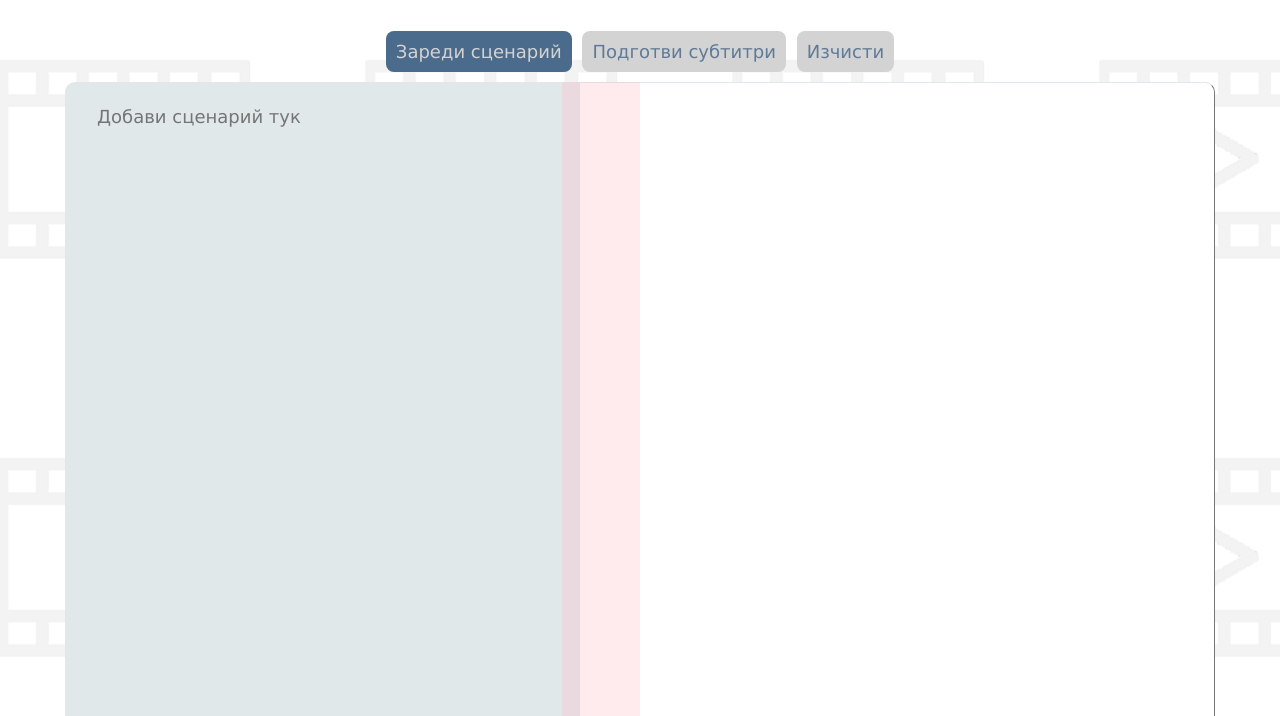
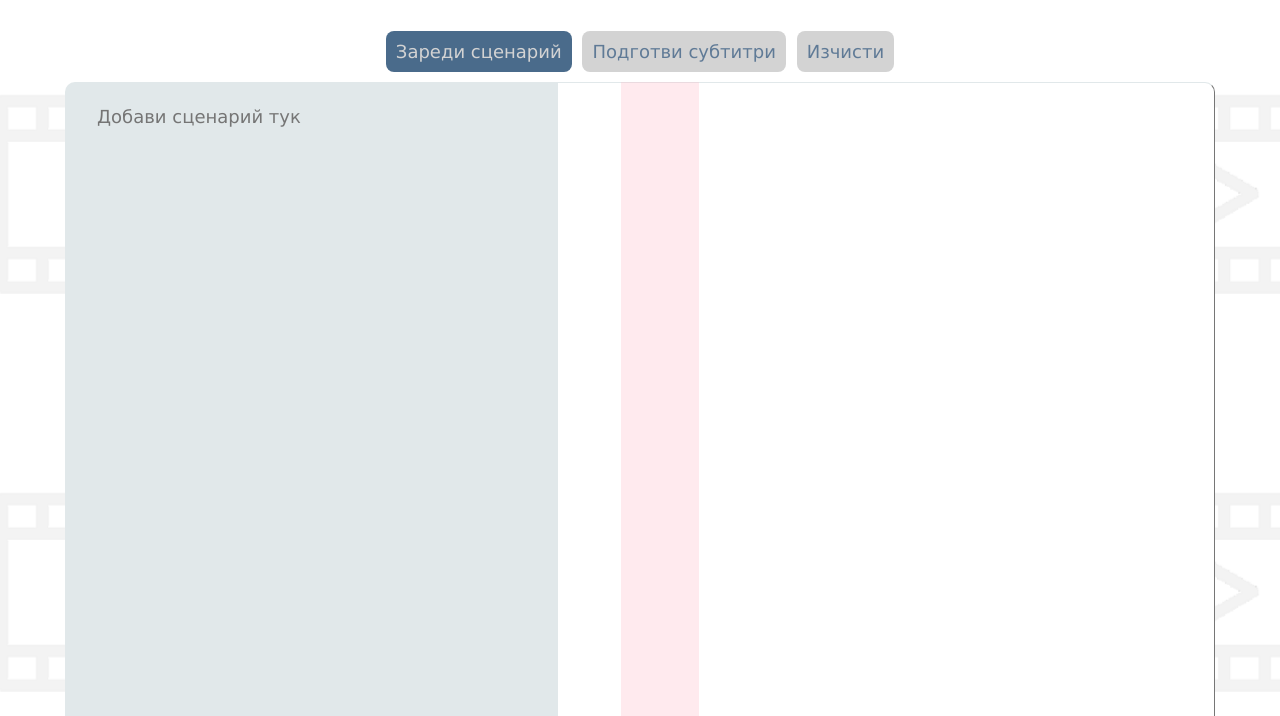
Before and after one commit to DBeneva/bulgarian-subtitles, a plain HTML site: page client/index.html in a window 1280 px wide. Shown: the part 84-800 px from the top of the page. Drawn offline with Linux system fonts and the light colour scheme.

Commit message:
Updated styling

```diff
--- a/client/style.css
+++ b/client/style.css
@@ -10,7 +10,7 @@ body {
     justify-content: center;
     align-items: center;
     background-image: url('./images.png');
-    background-position: 40% 59%;
+    background-position: 40% 63%;
 }
 
 /* Heading */
@@ -20,7 +20,7 @@ h1 {
 
 /* Textarea where subtitles are edited */
 .subtitle-editor {
-    background-image: linear-gradient(to right, rgba(225, 232, 234, 1) 43.3%, rgba(225, 232, 234, 0) 43.3%);
+    background-image: linear-gradient(to right, rgba(225, 232, 234, 1) 41.4%, rgba(225, 232, 234, 0) 41.4%);
     white-space: nowrap;
     overflow-x: hidden;
     border-radius: 10px;
@@ -59,7 +59,7 @@ h1 {
     width: 78px;
     position: absolute;
     top: 0;
-    left: calc(100% - 36.30em);
+    left: calc(100% - 33em);
     font-size: 18px;
 }
 
```
